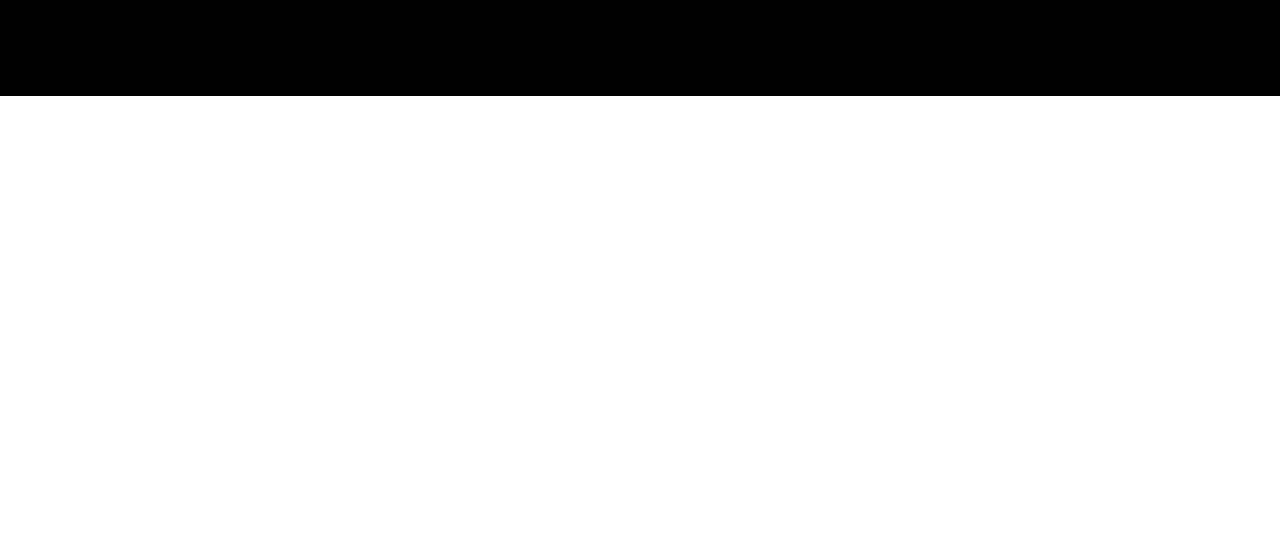
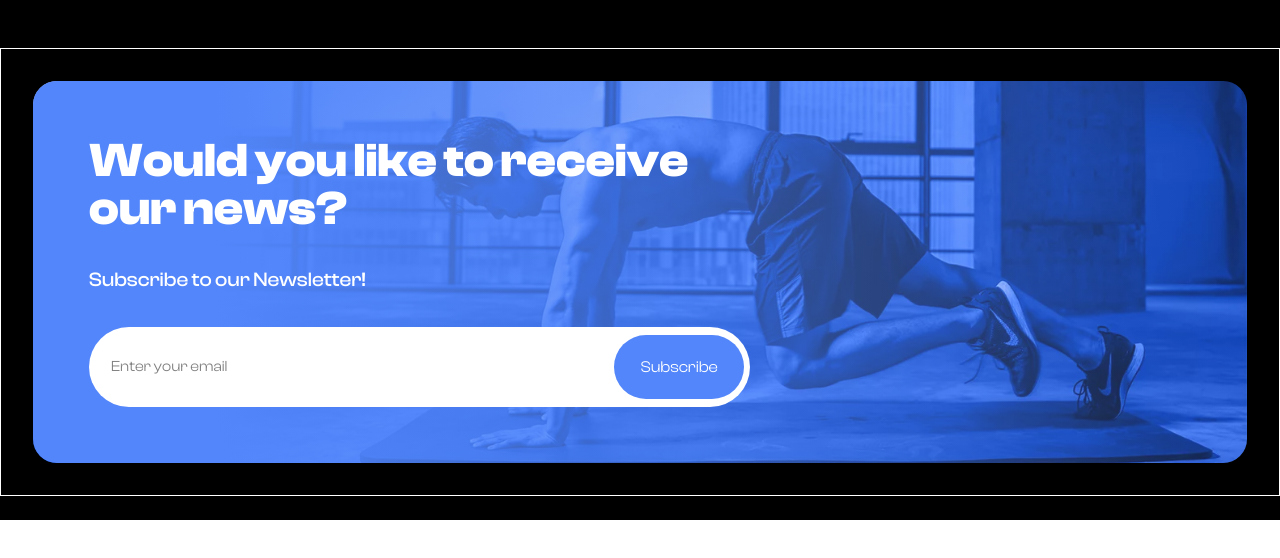
Before and after one commit to kennedyifeadi/ZenFit, a React (Vite) app in the folder ZenFit/: page / in a window 1280 px wide. Shown: the top 558 px of the page. Built offline with nearby package versions, Linux system fonts and the light colour scheme.

Commit message:
Add DynamicBackground component to Newsletter layout

```diff
--- a/ZenFit/src/Layout/Newsletter.jsx
+++ b/ZenFit/src/Layout/Newsletter.jsx
@@ -1,7 +1,22 @@
 import React from 'react'
+import { DynamicBacground } from '../Components/Ui/DynamicBacground'
+import pushUp from "../assets/images/pushUp.webp"
 
 export const Newsletter = () => {
   return (
-    <div>Newsletter</div>
+    <div className='w-full h-max bg-transparent flex justify-center items-center p-4 md:p-8 relative border border-white'>
+      <div className='w-full h-full relative rounded-3xl overflow-hidden '>
+        <DynamicBacground image={pushUp}/>
+        <div className='w-full h-full flex flex-col gap-8 md:gap-8 p-4 justify-evenly md:p-14 bg-gradient-to-r from-[#5286fa] from-15% to-[#5287fa38] relative'>
+          <h1 className='text-white md:w-[60%] lg:text-5xl md:text-4xl text-2xl font-bold fontFam'>Would you like to receive our
+          news?</h1>
+          <p className='fontFam text-white text:[15px] md:text-[20px] font-medium'>Subscribe to our Newsletter!</p>
+          <form action="" className='w-full md:w-[80%] lg:w-[60%] flex items-center px-[6px] bg-white rounded-full h-[8dvh] md:h-[10dvh] fontFam'>
+              <input type="text" placeholder='Enter your email' className='px-4 text-[15px] w-[65%] md:w-[80%] rounded-full outline-0 h-full' />
+              <button className='text-[16px] bg-[#5286fa] w-[35%] md:w-[20%] rounded-full h-[80%] text-white'>Subscribe</button>
+          </form>
+        </div>
+      </div>
+    </div>
   )
 }
```
Also changed, not shown: ZenFit/src/Fonts/ClashDisplay.ttf (added).
